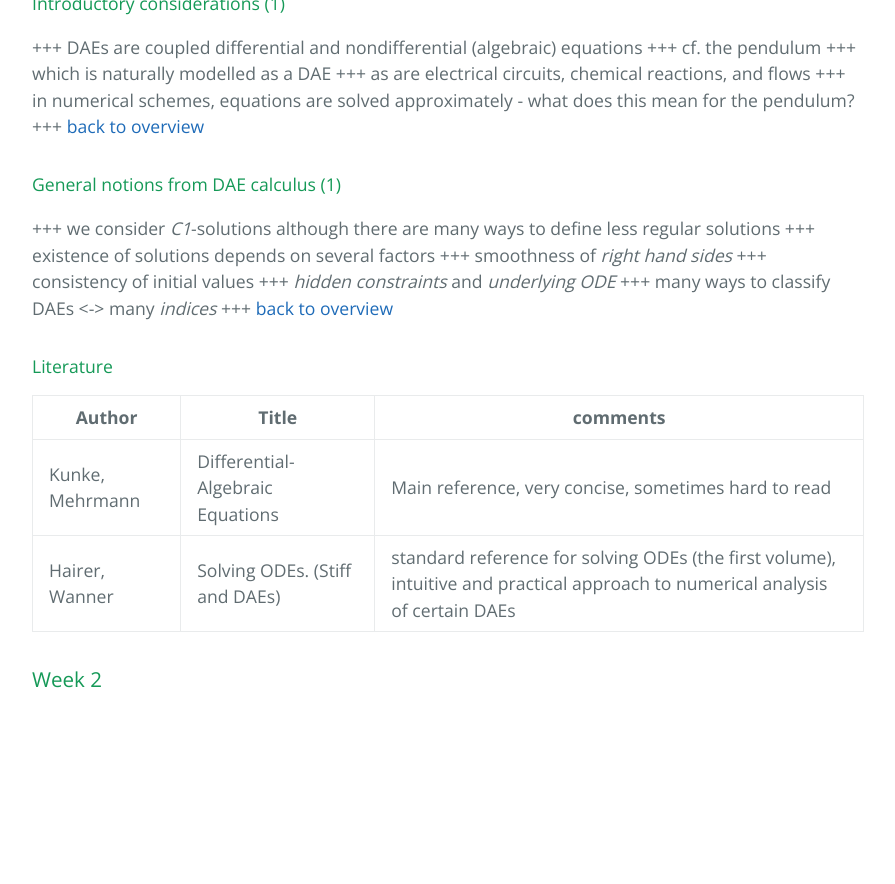
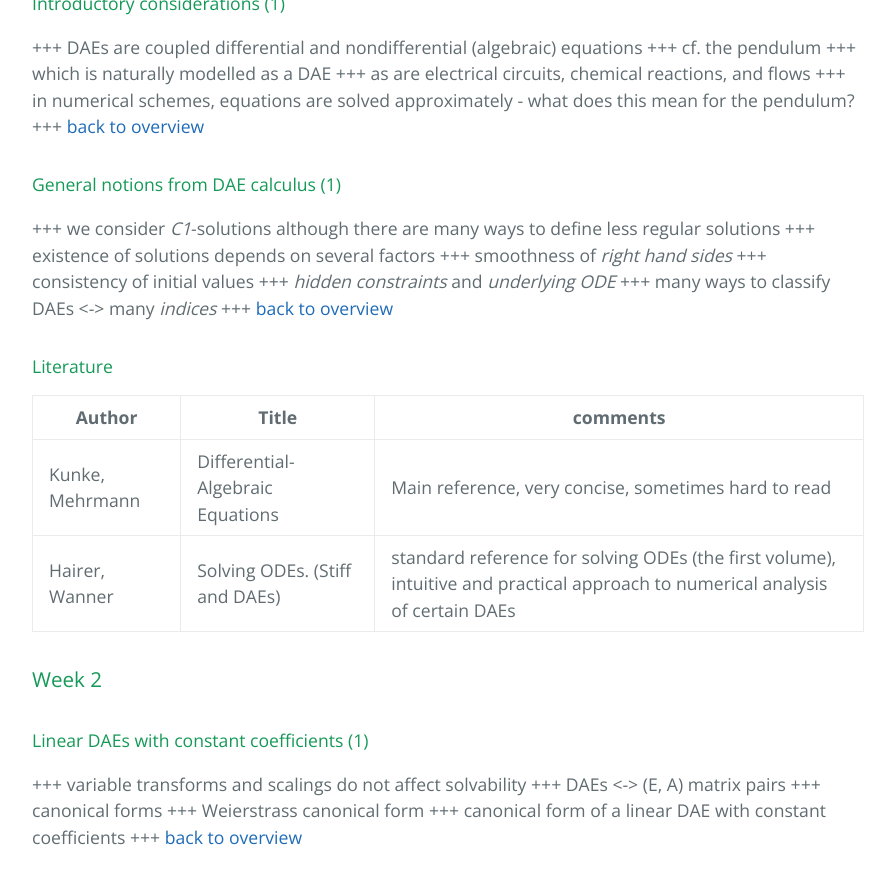
Before and after one commit to highlando/16-dae-course-ovgu, a Jekyll site: the page built from index.md, in a window 1280 px wide and 900 px high, scrolled down 1506 px. Shown: the top 884 px of the window, without its empty margins (192-1087 px from the left). Built offline with Jekyll 4.4.1, drawn with Linux system fonts in a browser that asks for light colours; before the commit the page ends 2249 px from its top, so only the background shows below that; some of the changed text lies outside the part shown.

```diff
--- a/index.md
+++ b/index.md
@@ -24,8 +24,8 @@ Here you find basic and current information and materials for the lecture
    * Solutions and solvability
    * Consistency and regularity
    * Indices
- 0. Linear time-invariant DAEs (4+1)
-   * Basic algebraic concepts
+ 0. Linear DAEs with constant coefficients (4+1)
+   * Basic algebraic concepts [[week 2]](#week-2)
    * Normal forms
    * Solvability and representations of solutions
  0. Linear time-varying and nonlinear DAEs (4+1)
@@ -63,3 +63,6 @@ Here you find basic and current information and materials for the lecture
 | Hairer, Wanner | Solving ODEs. (Stiff and DAEs) | standard reference for solving ODEs (the first volume), intuitive and practical approach to numerical analysis of certain DAEs |
 
 ### Week 2
+
+#### Linear DAEs with constant coefficients (1)
++++ variable transforms and scalings do not affect solvability +++ DAEs <-> (E, A) matrix pairs +++ canonical forms +++ Weierstrass canonical form +++ canonical form of a linear DAE with constant coefficients +++ [back to overview](#overview)
```
